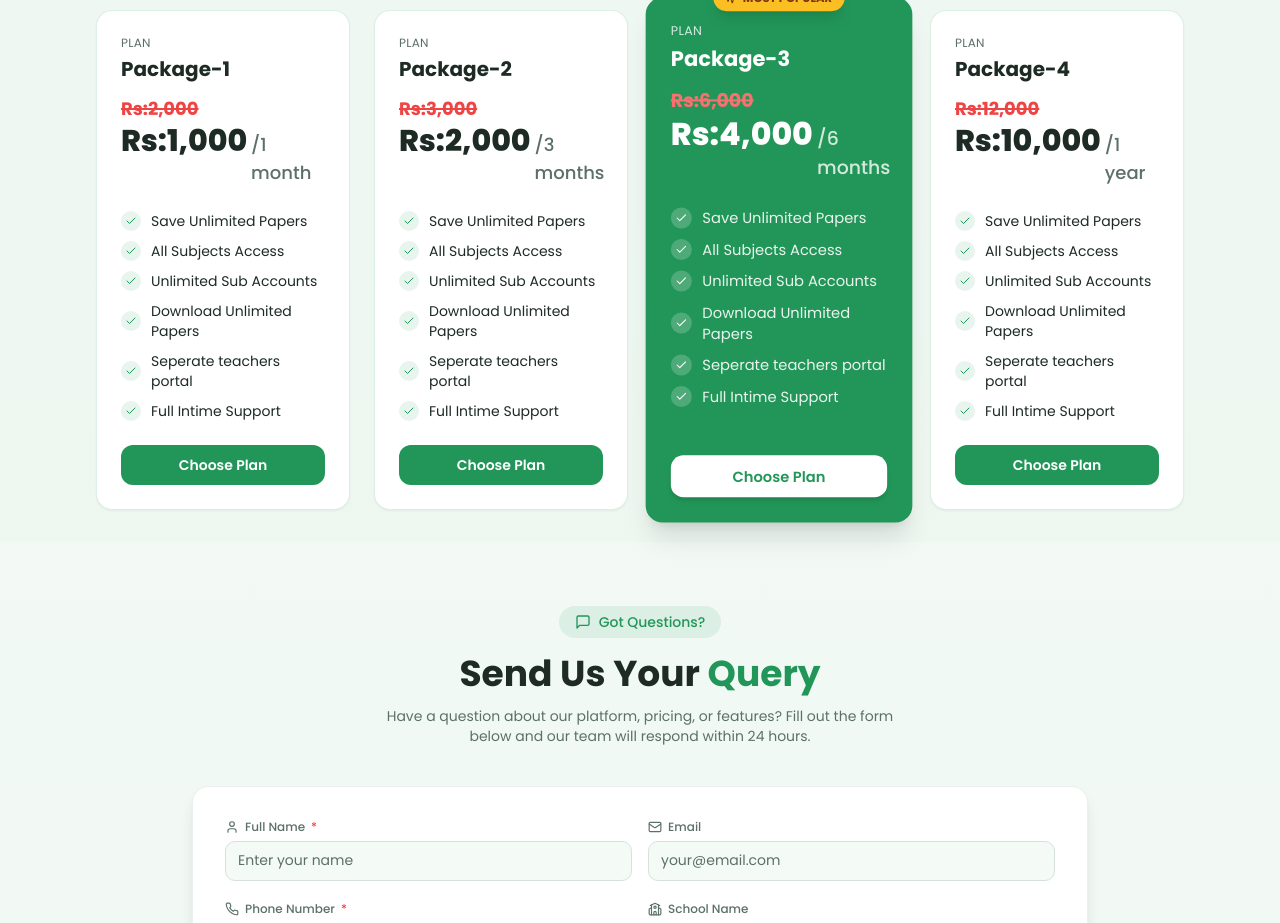
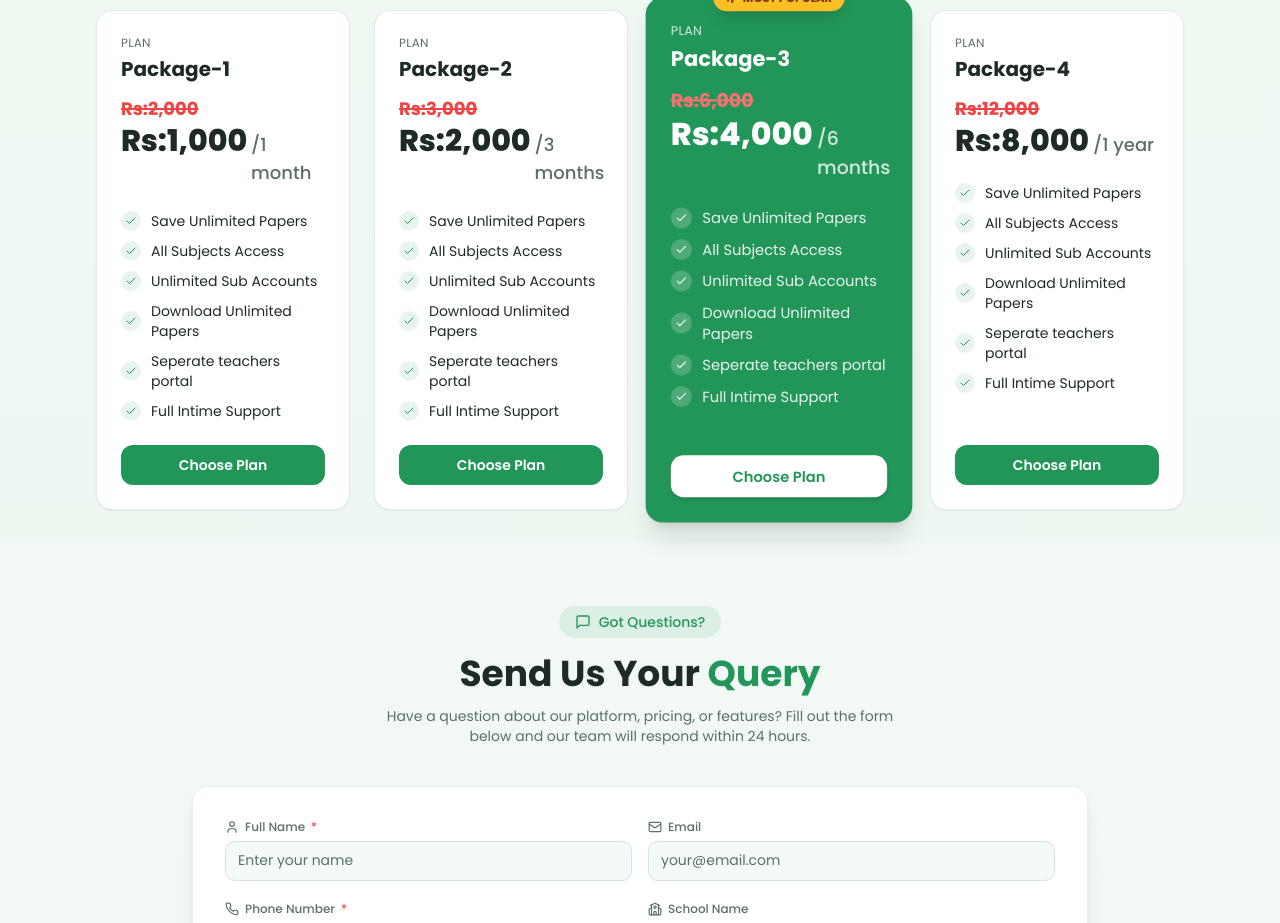
Before and after one commit to muhammadowais87/testfrontend, a React (Vite) app: page / in a window 1280 px wide. Shown: the part 2480-3403 px from the top of the page. Built offline with nearby package versions, Linux system fonts and the light colour scheme; no server answers; the HTML template or start-up script is replaced by a standard one; a web font is replaced by a local one.

Commit message:
pricing update

```diff
--- a/src/components/PricingSection.tsx
+++ b/src/components/PricingSection.tsx
@@ -6,7 +6,7 @@ const packages = [
   { name: "Package-1", price: "Rs:1,000", originalPrice: "Rs:2,000", validity: "1 month", popular: false },
   { name: "Package-2", price: "Rs:2,000", originalPrice: "Rs:3,000", validity: "3 months", popular: false },
   { name: "Package-3", price: "Rs:4,000", originalPrice: "Rs:6,000", validity: "6 months", popular: true },
-  { name: "Package-4", price: "Rs:10,000", originalPrice: "Rs:12,000", validity: "1 year", popular: false },
+  { name: "Package-4", price: "Rs:8,000", originalPrice: "Rs:12,000", validity: "1 year", popular: false },
 ];
 
 const features = [
```
